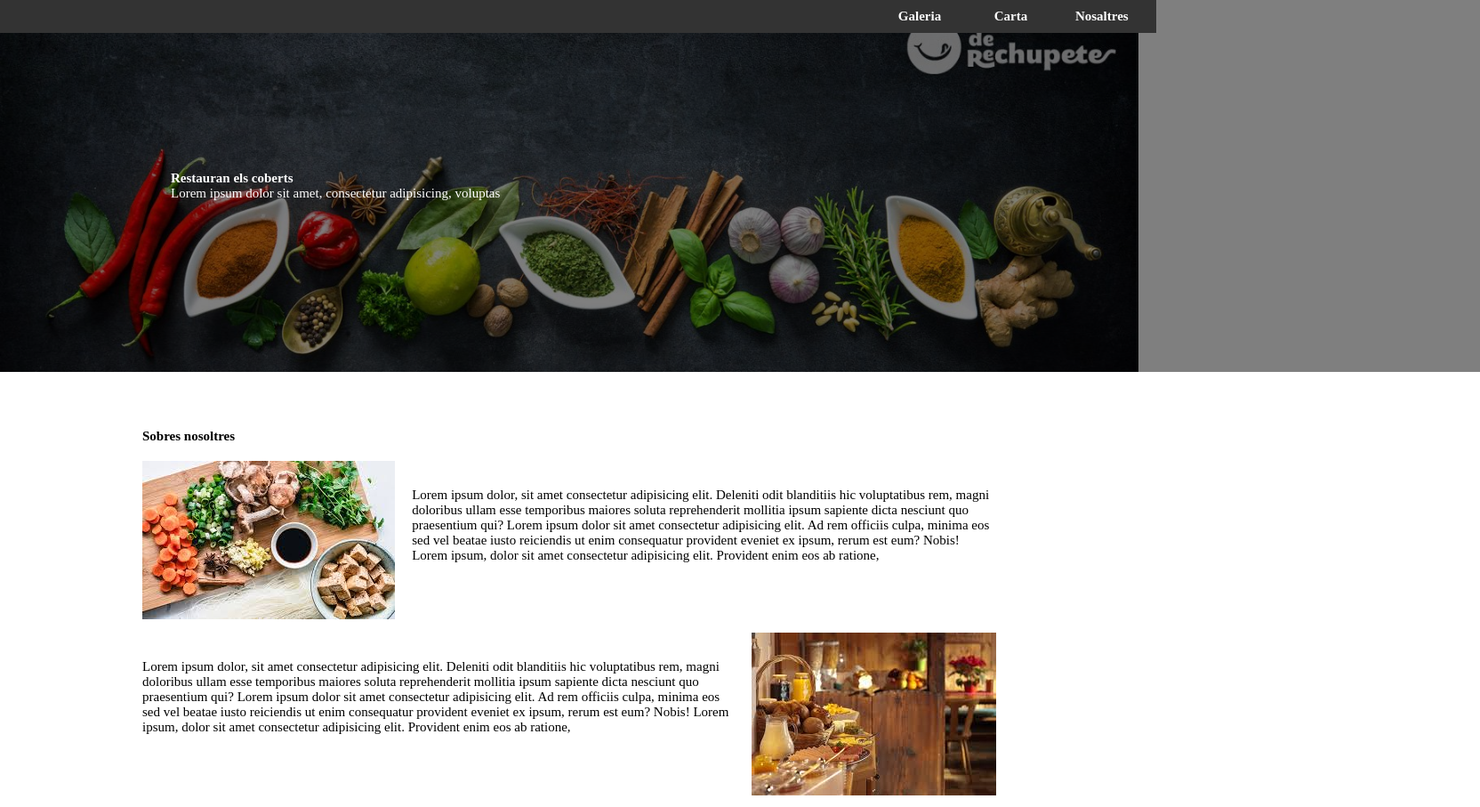
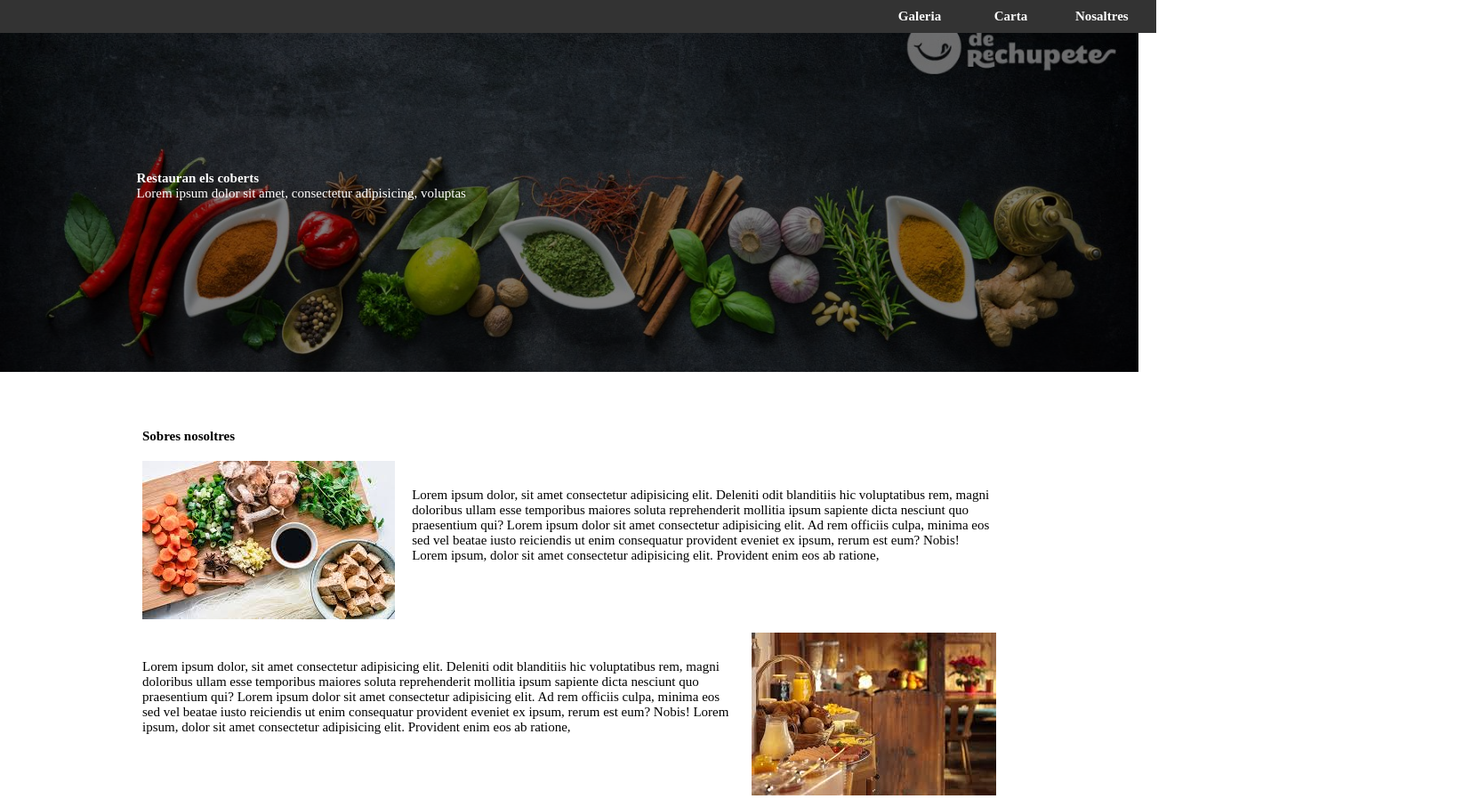
Before and after one commit to luiscornejo9612/Dise-oDeInterficies, a plain HTML site: page index.html in a window 1280 px wide. Shown: the top 907 px of the page at 89% size, 1664 px wide, since content can reach past the window. Drawn offline with Linux system fonts and the light colour scheme.

Commit message:
finalizado

```diff
--- a/style.css
+++ b/style.css
@@ -63,10 +63,19 @@ a {
 
 .imagenBaner>div {
     background-color: rgba(0, 0, 0, 0.5);
-    padding: 15%;
+    padding-top: 15%;
+    padding-bottom: 15%;
     height: 100%;
     width: 100%;
     /* Ajusta el ancho máximo del div hijo según tus necesidades */
+}
+
+.imagenBaner>div>h1 {
+    padding-left: 12%;
+}
+
+.imagenBaner>div>p {
+    padding-left: 12%;
 }
 
 .bloqueDos {
```
